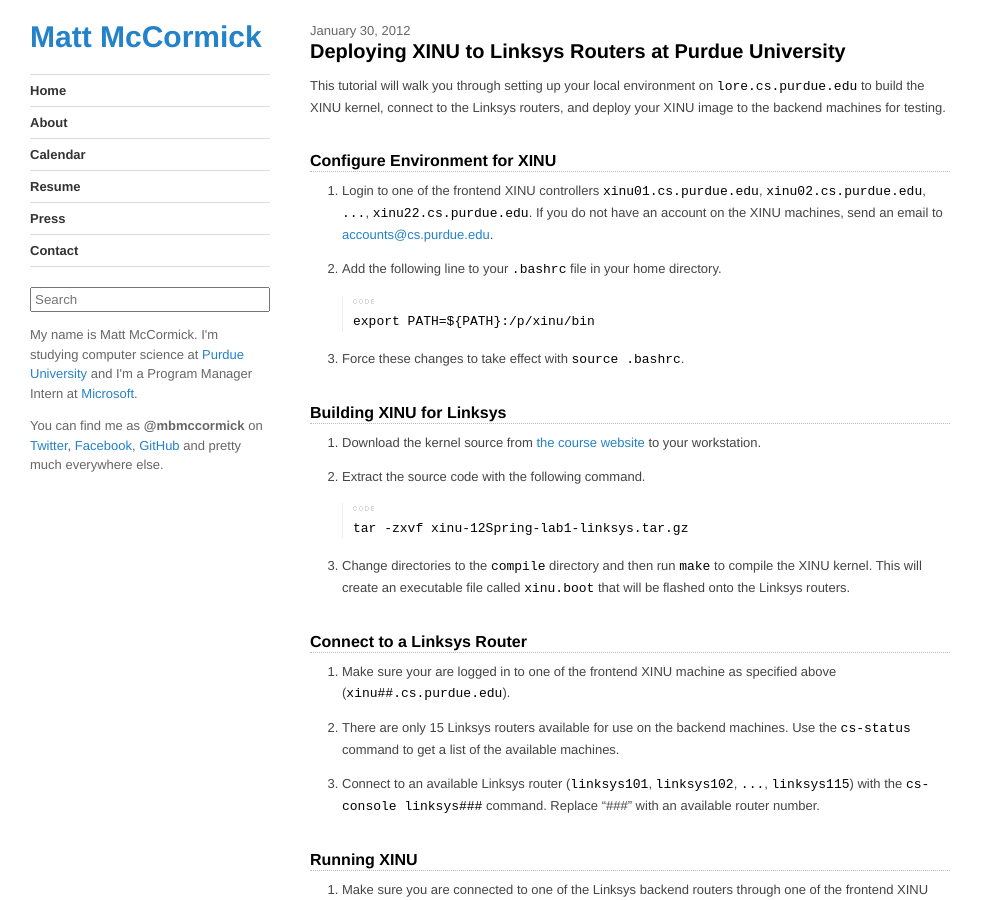
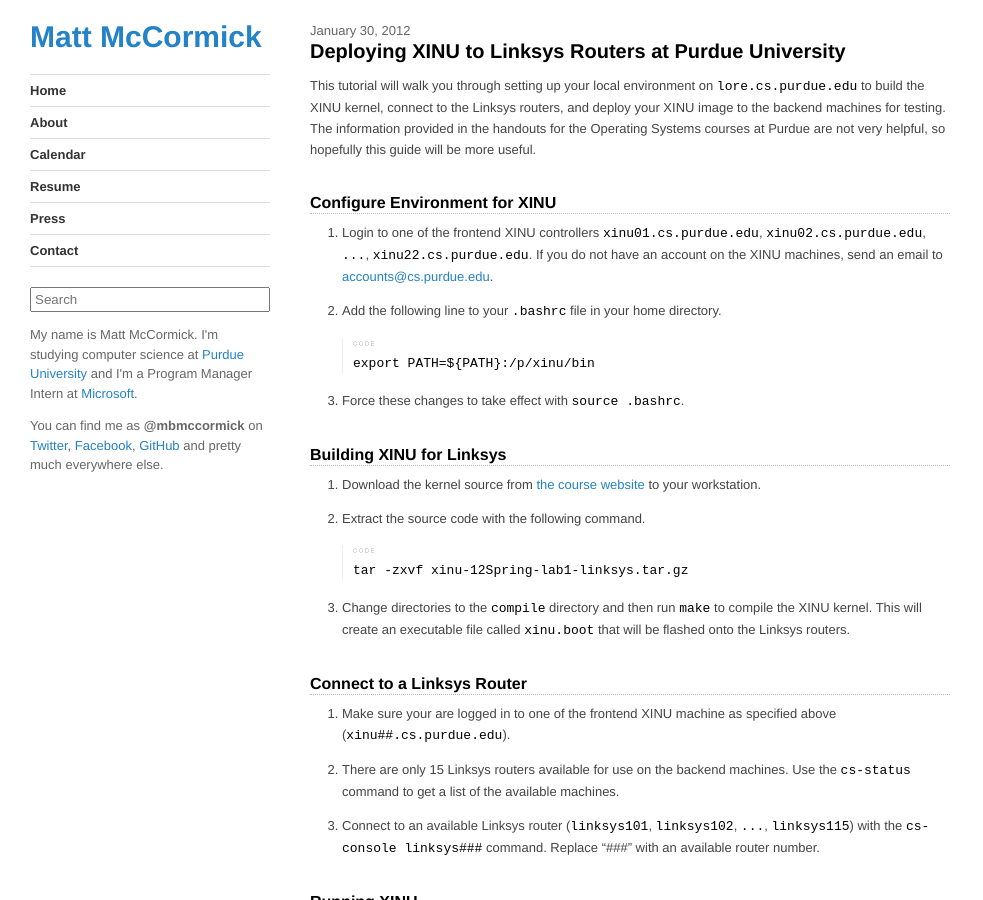
Before and after one commit to mbmccormick/mbmccormick.github.io, a Jekyll site: the page built from _posts/2012-01-30-deploying-xinu-to-linksys-routers-at-purdue-university.md, in a window 1280 px wide and 900 px high. Shown: the whole window, without its empty margins (0-983 px from the left). Built offline with Jekyll 4.4.1, drawn with Linux system fonts in a browser that asks for light colours; Markdown is read by kramdown in place of the engine named in the settings.

Commit message:
Deploying XINU to Linksys Routers at Purdue University

```diff
--- a/_posts/2012-01-30-deploying-xinu-to-linksys-routers-at-purdue-university.md
+++ b/_posts/2012-01-30-deploying-xinu-to-linksys-routers-at-purdue-university.md
@@ -2,9 +2,9 @@
 layout: post
 title: Deploying XINU to Linksys Routers at Purdue University
 excerpt:
-  "This tutorial will walk you through setting up your local environment on lore.cs.purdue.edu to build the XINU kernel, connect to the Linksys routers, and deploy your XINU image to the backend machines for testing."
+  "This tutorial will walk you through setting up your local environment on lore.cs.purdue.edu to build the XINU kernel, connect to the Linksys routers, and deploy your XINU image to the backend machines for testing. The information provided in the handouts for the Operating Systems courses at Purdue are not very helpful, so hopefully this guide will be more useful."
 ---
-This tutorial will walk you through setting up your local environment on `lore.cs.purdue.edu` to build the XINU kernel, connect to the Linksys routers, and deploy your XINU image to the backend machines for testing.
+This tutorial will walk you through setting up your local environment on `lore.cs.purdue.edu` to build the XINU kernel, connect to the Linksys routers, and deploy your XINU image to the backend machines for testing. The information provided in the handouts for the Operating Systems courses at Purdue are not very helpful, so hopefully this guide will be more useful.
 
 ## Configure Environment for XINU
 
```
